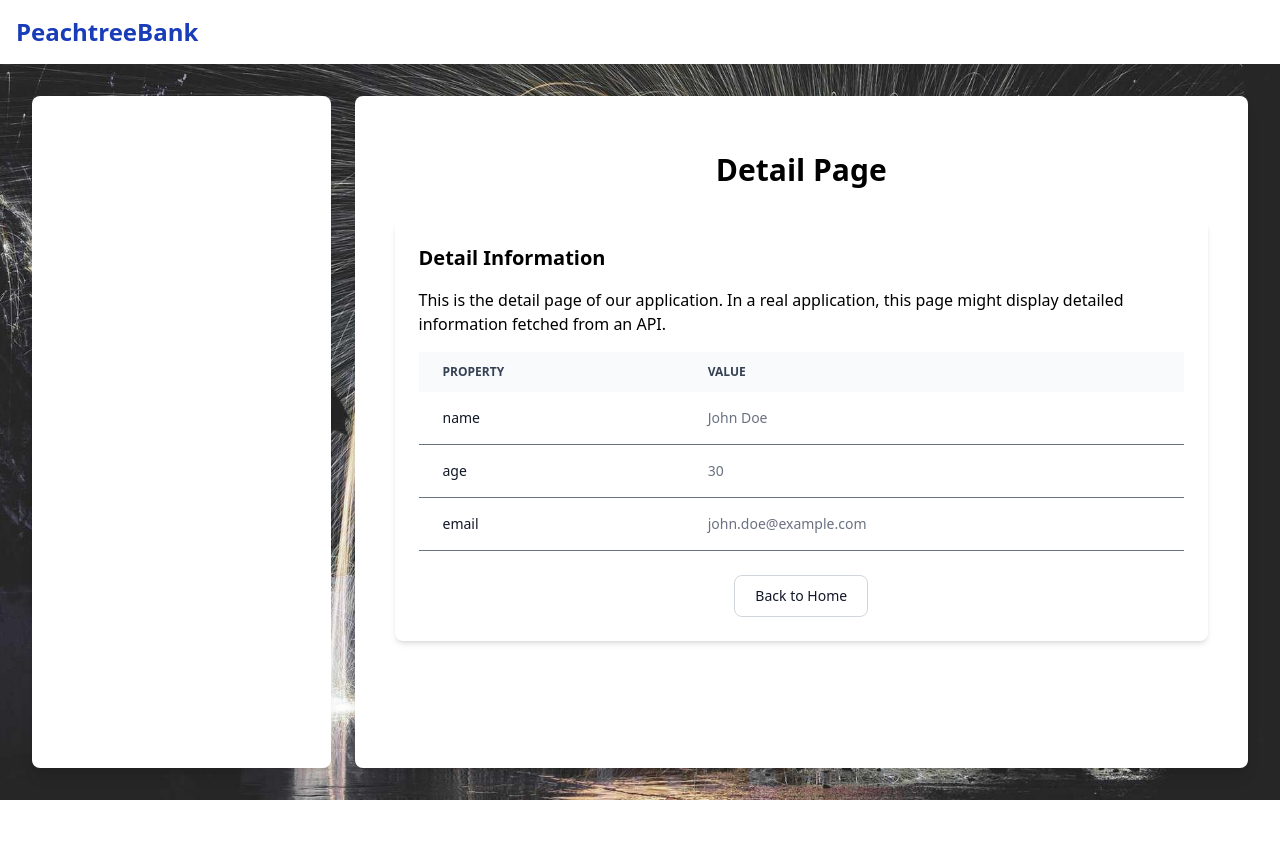
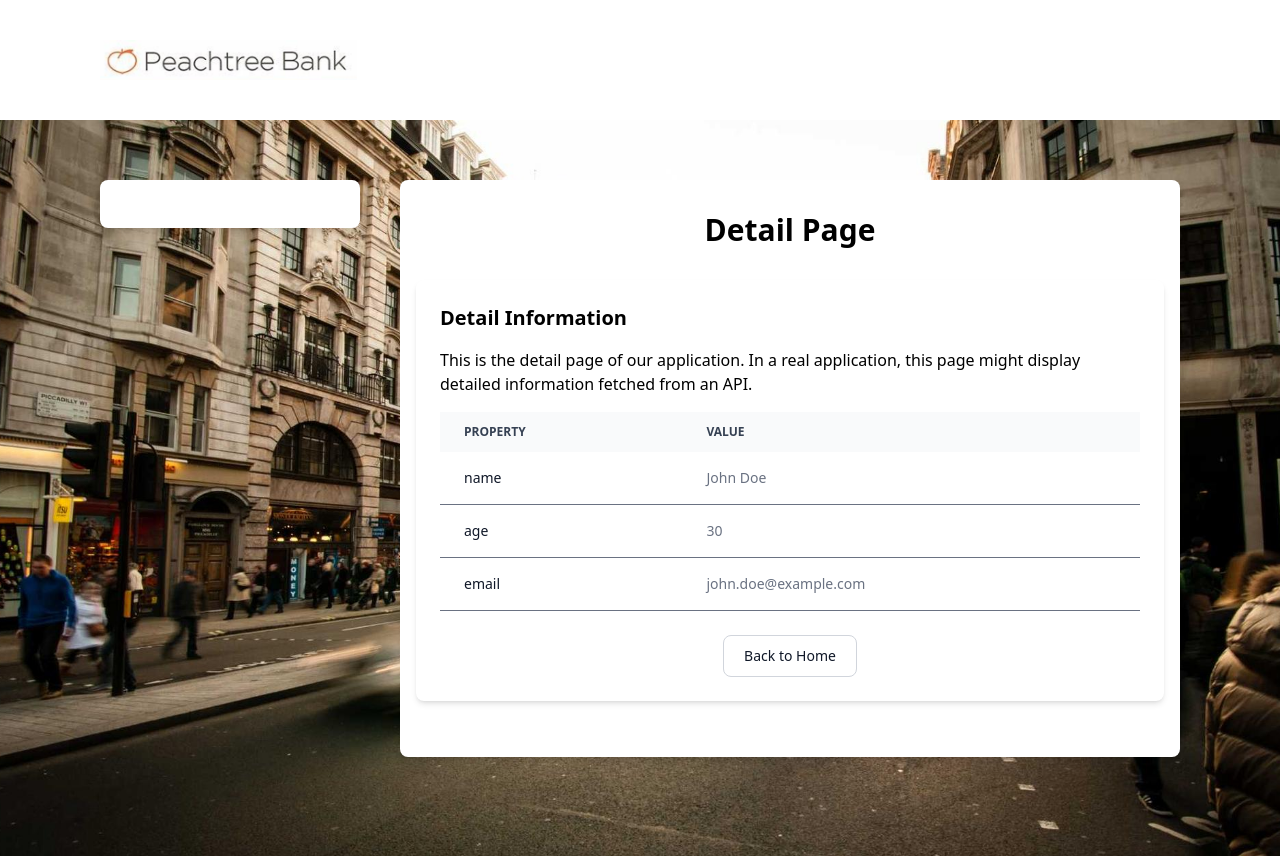
Before and after one commit to petrunov/gs-peachtree-bank-fe, a Vue app: page /detail in a window 1280 px wide. Before the commit the page ends 800 px from the top, so only its background shows below. Built offline with nearby package versions, Linux system fonts and the light colour scheme; no server answers.

Commit message:
Improved layout
Improved layout

Improved layout

Improved layout

Improved layout

```diff
--- a/src/App.vue
+++ b/src/App.vue
@@ -11,7 +11,7 @@
     <MainLayout backgroundImage="/images/background.jpg">
       <TwoColumnLayout>
         <template #left-column>
-          <div class="h-full"></div>
+          <div></div>
         </template>
 
         <template #right-column>
--- a/src/components/layout/AppHeader.vue
+++ b/src/components/layout/AppHeader.vue
@@ -1,7 +1,7 @@
 <template>
-  <header class="w-full bg-white py-4 shadow-md">
-    <div class="w-full px-4">
-      <h1 class="text-2xl font-bold text-blue-800">PeachtreeBank</h1>
+  <header class="w-full bg-white py-10 shadow-md">
+    <div class="container pl-[6.25rem] flex items-center">
+      <img src="/images/logo.png" alt="Bank Logo" class="h-10" />
     </div>
   </header>
 </template>
--- a/src/components/layout/MainLayout.vue
+++ b/src/components/layout/MainLayout.vue
@@ -1,6 +1,6 @@
 <template>
   <main
-    class="w-full h-[calc(100vh-4rem)] bg-cover bg-center p-8"
+    class="w-full h-[calc(100vh-4rem)] bg-cover bg-center px-25 py-15"
     :style="{ backgroundImage: `url(${backgroundImage})` }"
   >
     <slot>
--- a/src/components/layout/TwoColumnLayout.vue
+++ b/src/components/layout/TwoColumnLayout.vue
@@ -1,12 +1,14 @@
 <template>
-  <div class="flex gap-6 h-full">
-    <!-- Left column -->
-    <div class="w-3/12 bg-white rounded-lg shadow-lg p-6">
-      <slot name="left-column"> </slot>
+  <div class="flex gap-10">
+    <!-- Left column - height auto-sized to content -->
+    <div class="w-3/12">
+      <div class="bg-white rounded-lg shadow-lg p-6">
+        <slot name="left-column"> </slot>
+      </div>
     </div>
 
-    <!-- Right column -->
-    <div class="w-9/12 bg-white rounded-lg shadow-lg p-6">
+    <!-- Right column - full height -->
+    <div class="w-9/12 h-full bg-white rounded-lg shadow-lg">
       <slot name="right-column"> </slot>
     </div>
   </div>
--- a/src/views/HomeView.vue
+++ b/src/views/HomeView.vue
@@ -1,23 +1,27 @@
 <template>
-  <div class="container mx-auto px-4 py-8">
-    <h1 class="text-3xl font-bold text-center mb-8">Transactions</h1>
+  <div class="h-full flex flex-col">
+    <h1 class="text-xl font-bold text-white p-4 bg-[#0C8397] w-full">Recent Transactions</h1>
 
+    <div class="p-6">
       <!-- Loading and Error States -->
-    <div v-if="loading" class="text-center py-8">
-      <div class="inline-block animate-spin rounded-full h-8 w-8 border-b-2 border-blue-700"></div>
-      <p class="mt-2">Loading transactions...</p>
+      <div v-if="loading" class="bg-white flex-grow flex items-center justify-center">
+        <div class="text-center">
+          <div
+            class="inline-block animate-spin rounded-full h-8 w-8 border-b-2 border-[#0C8397]"
+          ></div>
+          <p class="mt-2 text-gray-600">Loading transactions...</p>
+        </div>
       </div>
 
-    <div
-      v-else-if="error"
-      class="bg-red-100 border border-red-400 text-red-700 px-4 py-3 rounded relative mb-6"
-    >
+      <div v-else-if="error" class="bg-white flex-grow p-6">
+        <div class="bg-red-100 border border-red-400 text-red-700 px-4 py-3 rounded">
           <strong class="font-bold">Error:</strong>
           <span class="block sm:inline"> {{ error }}</span>
         </div>
+      </div>
 
       <!-- Transactions Table -->
-    <div v-else-if="transactions.length" class="bg-white shadow-md rounded-lg overflow-hidden">
+      <div v-else-if="transactions.length" class="bg-white flex-grow overflow-auto">
         <table class="w-full divide-y divide-gray-200 table-fixed">
           <colgroup>
             <col class="w-48" />
@@ -27,25 +31,7 @@
             <col class="w-36" />
             <!-- Amount column width -->
           </colgroup>
-        <thead class="bg-gray-50">
-          <tr>
-            <th
-              class="px-6 py-3 text-left text-xs font-medium text-gray-500 uppercase tracking-wider"
-            >
-              Date
-            </th>
-            <th
-              class="px-6 py-3 text-left text-xs font-medium text-gray-500 uppercase tracking-wider"
-            >
-              Details
-            </th>
-            <th
-              class="px-6 py-3 text-right text-xs font-medium text-gray-500 uppercase tracking-wider"
-            >
-              Amount
-            </th>
-          </tr>
-        </thead>
+
           <tbody class="bg-white divide-y divide-gray-200">
             <tr v-for="transaction in transactions" :key="transaction.id" class="hover:bg-gray-50">
               <td class="px-6 py-4 whitespace-nowrap text-sm text-gray-500">
@@ -66,18 +52,19 @@
       </div>
 
       <!-- Empty State -->
-    <div v-else class="bg-white shadow-md rounded-lg p-8 text-center">
+      <div v-else class="bg-white flex-grow p-8 text-center">
         <p class="text-gray-500">No transactions found.</p>
       </div>
 
       <!-- Detail Page Link -->
-    <div class="flex justify-center mt-6">
+      <div class="bg-white p-4 border-t border-gray-200">
         <router-link
           to="/detail"
-        class="text-white bg-blue-700 hover:bg-blue-800 focus:ring-4 focus:ring-blue-300 font-medium rounded-lg text-sm px-5 py-2.5 dark:bg-blue-600 dark:hover:bg-blue-700 focus:outline-none dark:focus:ring-blue-800"
+          class="text-white bg-[#0C8397] hover:bg-[#0A7082] focus:ring-4 focus:ring-[#0C8397]/50 font-medium rounded-lg text-sm px-5 py-2.5 focus:outline-none"
         >
           Go to Detail Page
         </router-link>
+      </div>
     </div>
   </div>
 </template>
```
Also changed, not shown: public/images/background.jpg, public/images/logo.png (added). Lines whose indentation alone changed are shown as unchanged.
